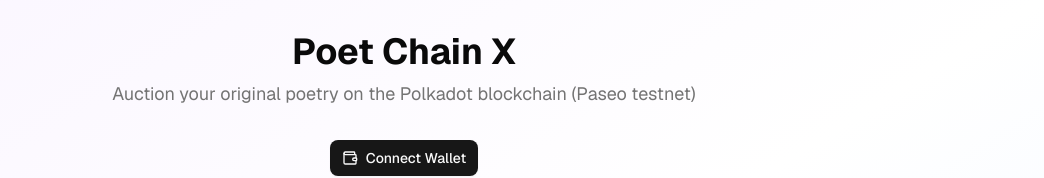
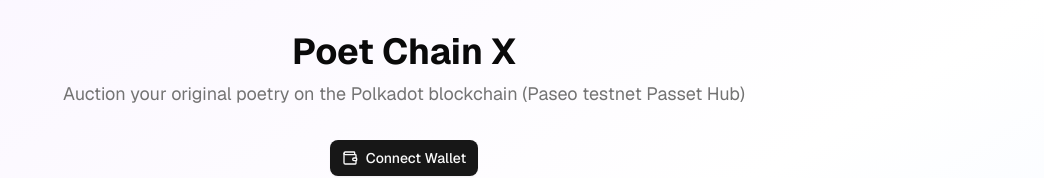
Before and after one commit to EleisonC/poet-chain-x, a Next.js app in the folder frontend/: page / in a window 1280 px wide. Shown: the top 178 px of the page, without its empty margins (236-1280 px from the left). Built offline with nearby package versions, Linux system fonts and the light colour scheme.

Commit message:
Update page.tsx

```diff
--- a/frontend/app/page.tsx
+++ b/frontend/app/page.tsx
@@ -16,7 +16,7 @@ export default function Home() {
       <div className="container mx-auto px-4 py-8">
         <header className="mb-8 text-center">
           <h1 className="text-4xl font-bold text-foreground mb-2">Poet Chain X</h1>
-          <p className="text-muted-foreground text-lg">Auction your original poetry on the Polkadot blockchain (Paseo testnet)</p>
+          <p className="text-muted-foreground text-lg">Auction your original poetry on the Polkadot blockchain (Paseo testnet Passet Hub)</p>
         </header>
 
         <div className="mb-6 flex justify-center">
```
